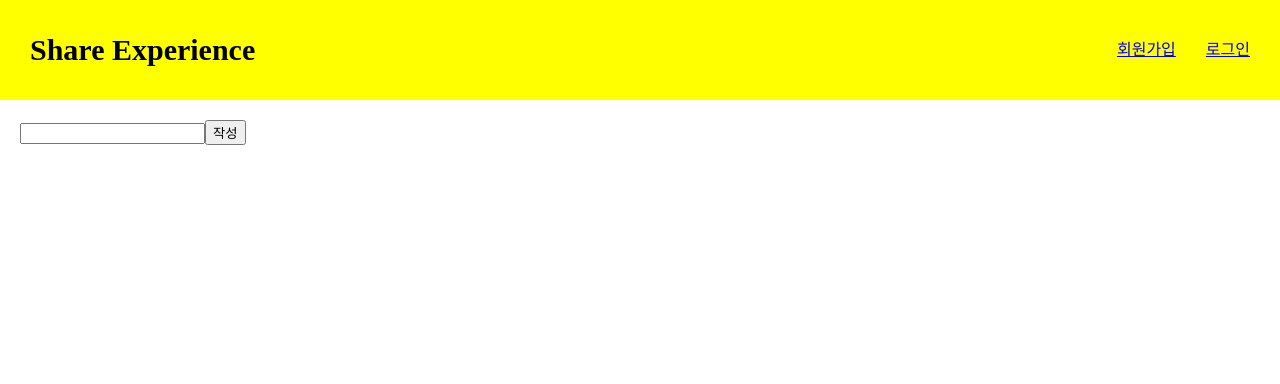
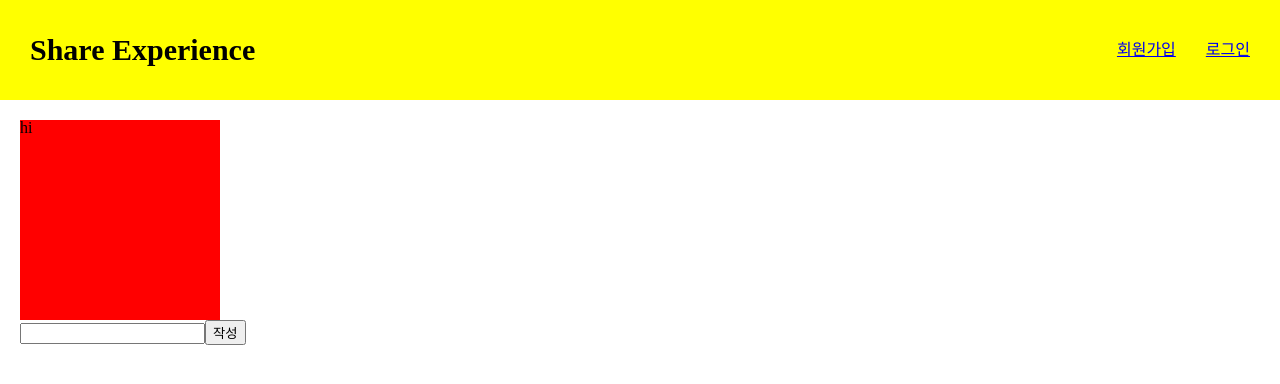
Before and after one commit to wsdx123/jy-lv4, a React (Create React App) app: page /post in a window 1280 px wide. Shown: the top 384 px of the page. Built offline with nearby package versions, Linux system fonts and the light colour scheme; no server answers.

Commit message:
feat: post사진등록을 위한 firebase setting

```diff
--- a/db.json
+++ b/db.json
@@ -2,7 +2,7 @@
   "posts": [
     {
       "id": "78c5613f-c18f-47bd-be40-78d776134ad7",
-      "context": "ㄴㄴㄴㄴ"
+      "context": "afdfdGSGd"
     },
     {
       "id": "9ada5e2c-9ce4-4a95-aad6-54a9f04cc4fc",
--- a/package.json
+++ b/package.json
@@ -8,6 +8,7 @@
     "@testing-library/react": "^13.0.0",
     "@testing-library/user-event": "^13.2.1",
     "axios": "^1.4.0",
+    "firebase": "^10.0.0",
     "json-server": "^0.17.3",
     "react": "^18.2.0",
     "react-dom": "^18.2.0",
--- a/src/pages/Login.jsx
+++ b/src/pages/Login.jsx
@@ -16,11 +16,11 @@ function Login() {
     e.preventDefault()
 
     const { userId, password } = loginInfo
-    if (userId === '' || password === '') {
-      dispatch(openAlert('아이디 혹은 비밀번호를 입력해주세요.'))
+    // if (userId === '' || password === '') {
+    //   dispatch(openAlert('아이디 혹은 비밀번호를 입력해주세요.'))
 
-      return
-    }
+    //   return
+    // }
 
     try {
       const tmp = await loginJWT(userId, password)
@@ -50,11 +50,13 @@ function Login() {
           type='text'
           value={loginInfo.userId}
           onChange={(e) => setLoginInfo({ ...loginInfo, userId: e.target.value })}
+          required
         />
         <input
           type='password'
           value={loginInfo.password}
           onChange={(e) => setLoginInfo({ ...loginInfo, password: e.target.value })}
+          required
         />
         <button type='submit'>로그인</button>
       </form>
--- a/src/pages/Post.jsx
+++ b/src/pages/Post.jsx
@@ -2,6 +2,7 @@ import { useMutationHook } from 'hooks/queryHooks'
 import { useState } from 'react'
 import { addPost } from 'service/api'
 import { v4 } from 'uuid'
+import styles from 'pages/Post.module.css'
 
 function Post() {
   const [input, setInput] = useState('')
@@ -19,6 +20,7 @@ function Post() {
   return (
     <div>
       <form onSubmit={handleSubmit}>
+        <div className={styles.picContainer}>hi</div>
         <input value={input} onChange={(e) => setInput(e.target.value)} />
         <button type='submit'>작성</button>
       </form>
--- /dev/null
+++ b/src/pages/Post.module.css
@@ -0,0 +1,5 @@
+.picContainer {
+  background-color: red;
+  width: 200px;
+  height: 200px;
+}
```
Also changed, not shown: src/firebase.js (added, +23 -0 lines), 2 other files (tests, documents, lock files or other folders).
